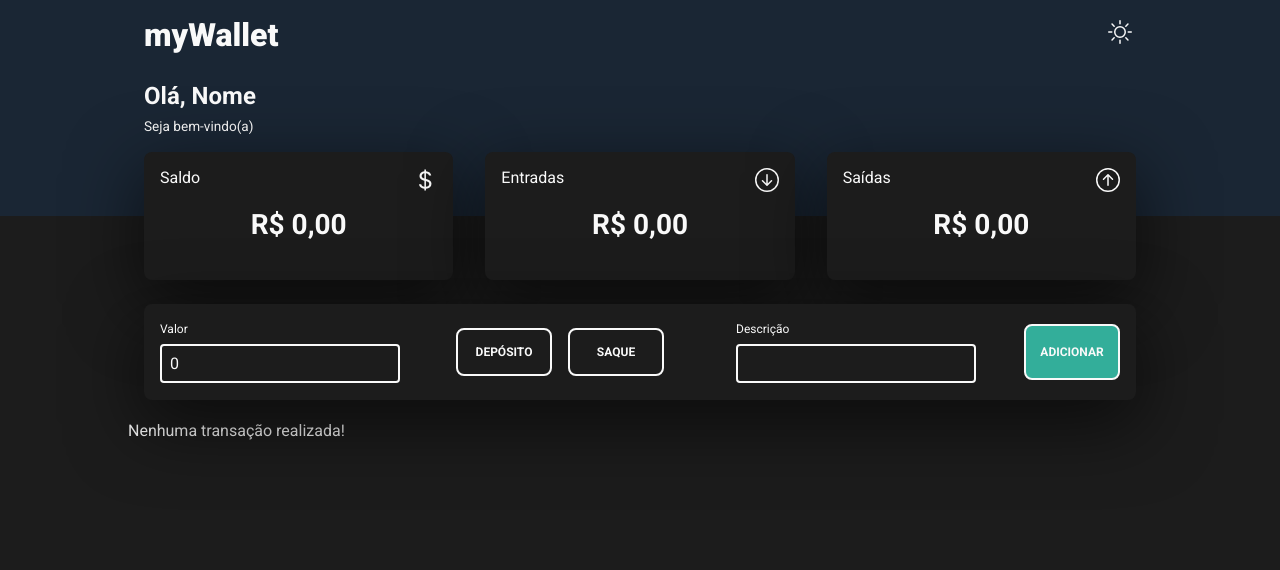
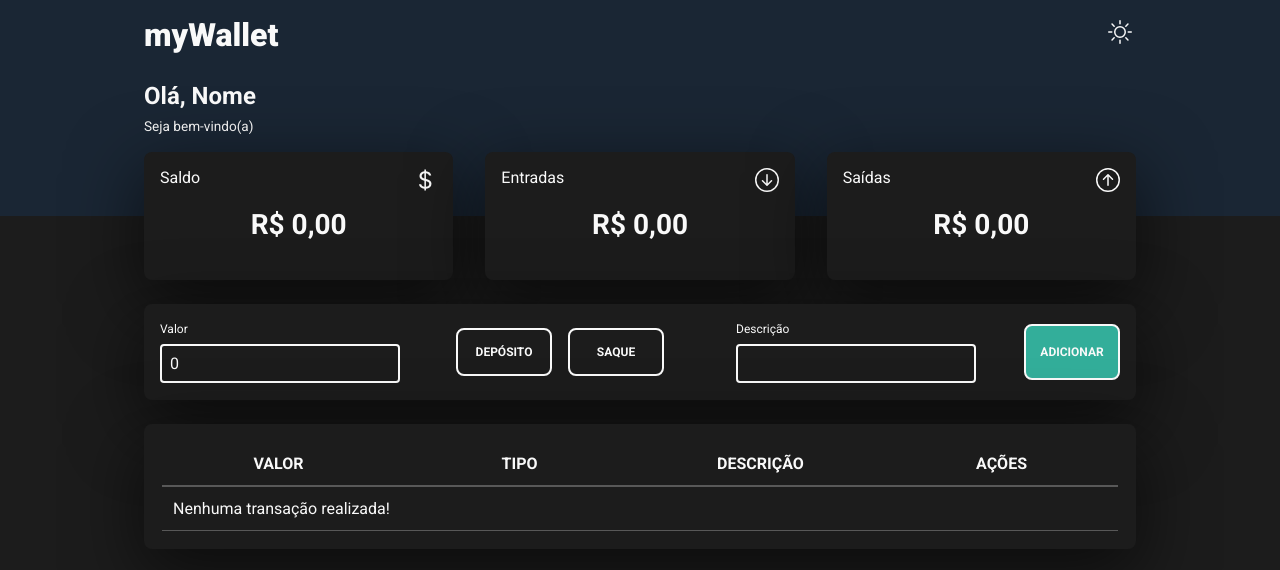
Before and after one commit to williancapitolio/mywallet, a React (Vite) app: page / in a window 1280 px wide. Shown: the top 570 px of the page. Built offline with nearby package versions, Linux system fonts and the light colour scheme.

Commit message:
start add table of transactions and styles

```diff
--- a/src/components/structures/Main/Main.tsx
+++ b/src/components/structures/Main/Main.tsx
@@ -8,10 +8,7 @@ import {
   selectTotalWithdraws,
 } from "../../../features/wallet/wallet-selectors";
 
-import {
-  deleteTransaction,
-  resetWallet,
-} from "../../../features/wallet/wallet-slice";
+import { resetWallet } from "../../../features/wallet/wallet-slice";
 
 import { formatToBRL } from "../../../services/format-to-brl";
 
@@ -25,11 +22,10 @@ import {
   BsArrowUpCircle,
   BsCurrencyDollar,
 } from "react-icons/bs";
+import { TableTransaction } from "../../tables/TableTransaction";
 
 export const Main = () => {
   const dispatch = useDispatch();
-
-  const transactions = useAppSelector((state) => state.wallet.transactions);
 
   const balance = formatToBRL(useAppSelector(selectBalance));
 
@@ -69,25 +65,8 @@ export const Main = () => {
       </S.ContentCards>
 
       <FormTransaction />
-      <br />
-      {transactions.length > 0 ? (
-        transactions.map((transaction) => (
-          <div key={transaction.id}>
-            <span>R$ {formatToBRL(transaction.value)}</span>
-            <br />
-            <span>{transaction.description}</span>
-            <br />
-            <span>{transaction.type === "deposit" ? "Depósito" : "Saque"}</span>
-            <br />
-            <button onClick={() => dispatch(deleteTransaction(transaction))}>
-              Exluir
-            </button>
-            <br />
-          </div>
-        ))
-      ) : (
-        <span>Nenhuma transação realizada!</span>
-      )}
+
+      <TableTransaction />
 
       <button
         onClick={() => dispatch(resetWallet())}
--- /dev/null
+++ b/src/components/tables/TableTransaction/TableTransaction.tsx
@@ -0,0 +1,49 @@
+import { useDispatch } from "react-redux";
+
+import { useAppSelector } from "../../../hooks/use-app-selector";
+
+import { deleteTransaction } from "../../../features/wallet/wallet-slice";
+
+import { formatToBRL } from "../../../services/format-to-brl";
+
+import * as S from "./TableTransactionStyles";
+
+export const TableTransaction = () => {
+  const transactions = useAppSelector((state) => state.wallet.transactions);
+  const dispatch = useDispatch();
+
+  return (
+    <S.Wrapper>
+      <S.Table>
+        <S.TableRow>
+          <S.TableHeader>Valor</S.TableHeader>
+          <S.TableHeader>Tipo</S.TableHeader>
+          <S.TableHeader>Descrição</S.TableHeader>
+          <S.TableHeader>Ações</S.TableHeader>
+        </S.TableRow>
+        {transactions.length > 0 ? (
+          transactions.map((transaction) => (
+            <S.TableRow key={transaction.id}>
+              <S.TableData>R$ {formatToBRL(transaction.value)}</S.TableData>
+              <S.TableData>
+                {transaction.type === "deposit" ? "Depósito" : "Saque"}
+              </S.TableData>
+              <S.TableData>{transaction.description}</S.TableData>
+              <S.TableData>
+                <button
+                  onClick={() => dispatch(deleteTransaction(transaction))}
+                >
+                  Excluir
+                </button>
+              </S.TableData>
+            </S.TableRow>
+          ))
+        ) : (
+          <S.TableRow>
+            <S.TableData colSpan={4}>Nenhuma transação realizada!</S.TableData>
+          </S.TableRow>
+        )}
+      </S.Table>
+    </S.Wrapper>
+  );
+};
--- /dev/null
+++ b/src/components/tables/TableTransaction/TableTransactionStyles.ts
@@ -0,0 +1,47 @@
+import styled from "styled-components";
+
+export const Wrapper = styled.section`
+  padding-inline: 1rem;
+  position: relative;
+  padding-block: 1.5rem;
+`;
+
+export const Table = styled.table`
+  /* display: flex;
+  flex-direction: row;
+  align-items: center;
+  justify-content: space-between; */
+  width: 100%;
+  background-color: ${(props) => props.theme.colors.background.primary};
+  box-shadow: ${(props) => props.theme.colors.boxShadow};
+  border-radius: 0.5rem;
+  padding: 1rem;
+`;
+
+export const TableRow = styled.tr`
+  display: flex;
+  flex-direction: row;
+  align-items: center;
+  justify-content: space-between;
+  gap: 0.5rem;
+  width: 100%;
+  border-bottom: 0.0625rem solid ${(props) => props.theme.colors.text.secondary};
+
+  &:first-child {
+    border-bottom: 0.125rem solid
+      ${(props) => props.theme.colors.text.secondary};
+  }
+`;
+
+export const TableHeader = styled.th`
+  width: 25%;
+  padding: 0.75rem;
+  font-weight: 700;
+  text-transform: uppercase;
+`;
+
+export const TableData = styled.td`
+  width: 25%;
+  padding: 0.75rem 0;
+  text-align: center;
+`;
--- /dev/null
+++ b/src/components/tables/TableTransaction/index.ts
@@ -0,0 +1 @@
+export { TableTransaction } from "./TableTransaction";
```
Also changed, not shown: src/components/forms/FormTransaction/FormTransaction.tsx (+2 -14 lines).
